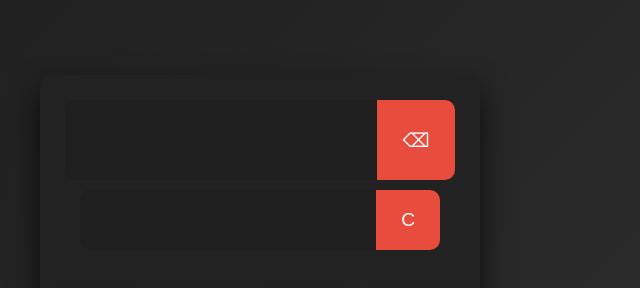
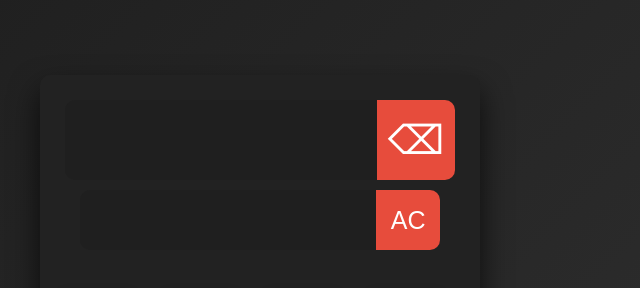
Before and after one commit to ajay7858/calculator-, a plain HTML site: page index.html in a window 1280 px wide. Shown: the top 288 px of the page, without its empty margins (380-1020 px from the left). Drawn offline with Linux system fonts and the light colour scheme.

Commit message:
Update index.html

```diff
--- a/index.html
+++ b/index.html
@@ -123,7 +123,7 @@
             display: flex;
             align-items: center;
             justify-content: center;
-            font-size: 1.2em;
+            font-size: 40px;
             background: #e74c3c; /* Red for back button */
             color: #fff;
             border-radius: 0px 10px 10px 0px ;
@@ -140,7 +140,7 @@
             display: flex;
             align-items: center;
             justify-content: center;
-            font-size: 1.2em;
+            font-size: 25px;
             background: #e74c3c; /* Red for back button */
             color: #fff;
             border-radius: 0px 10px 10px 0px ;
@@ -186,7 +186,7 @@
             <div id="al">
 
                 <input type="text" id="resultDisplay" class="result-display" disabled placeholder="">
-                <button class="special" onclick="clearDisplay()">C</button>
+                <button class="special" onclick="clearDisplay()">AC</button>
             </div>
         </div>
         <div class="buttons">
```
